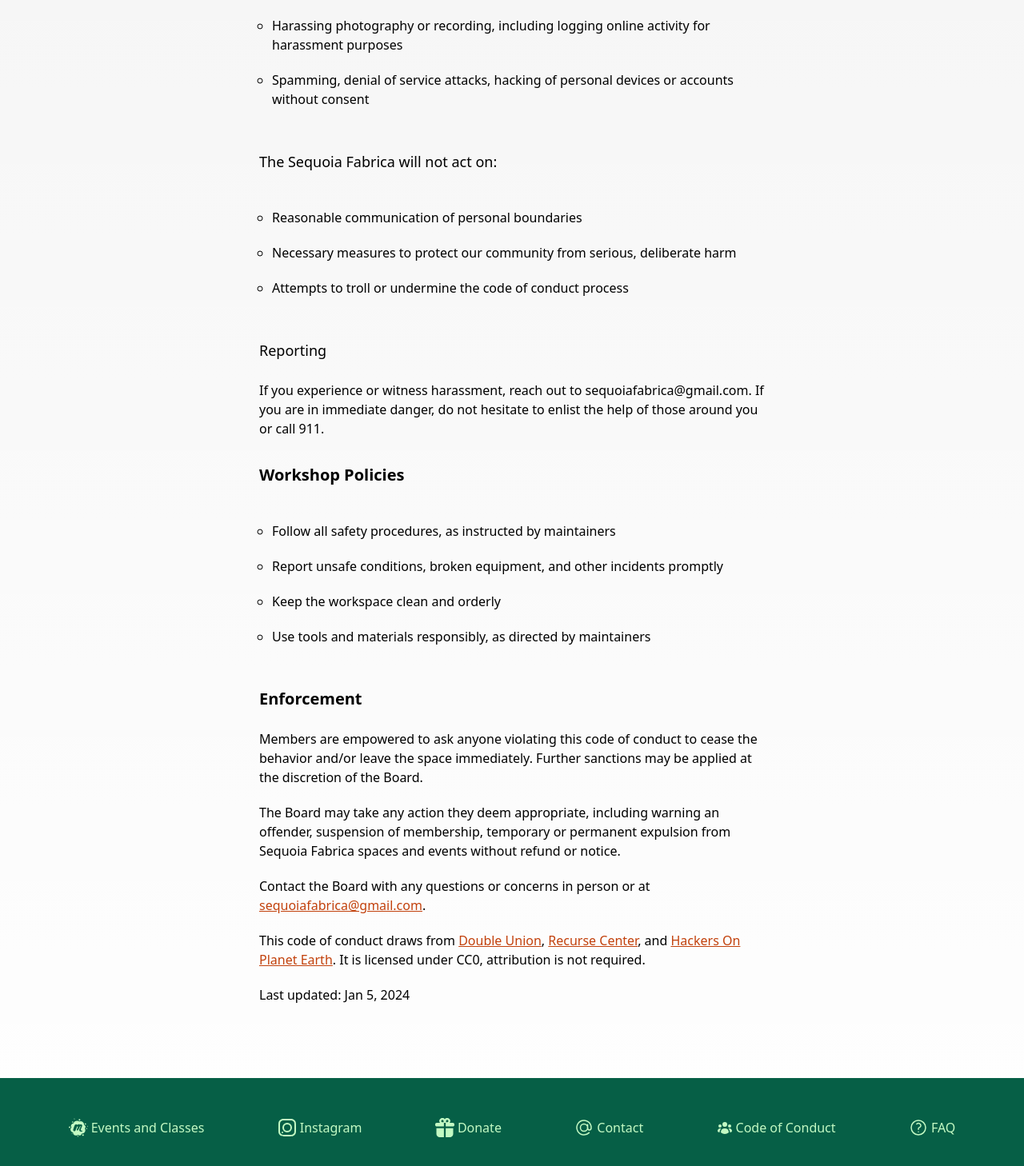
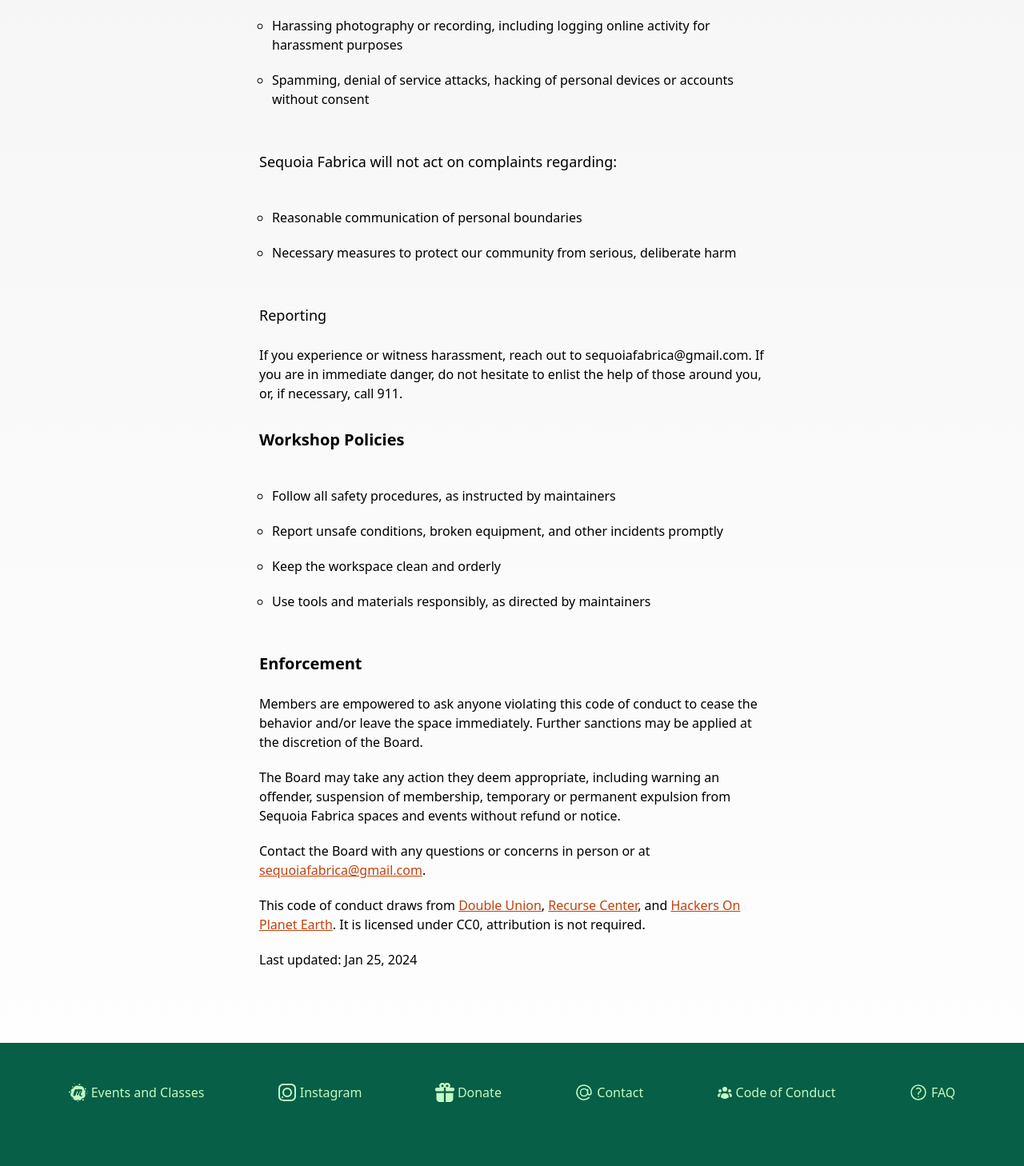
Before and after one commit to Sequoia-Fabrica/sequoia-fabrica-landing-page, a Next.js app: page /docs/code_of_conduct in a window 1280 px wide. Shown: the part 1140-2598 px from the top of the page at 80% size. Built offline with nearby package versions, Linux system fonts and the light colour scheme.

Commit message:
clarifying wording in CoC

```diff
--- a/src/pages/docs/code_of_conduct.mdx
+++ b/src/pages/docs/code_of_conduct.mdx
@@ -25,15 +25,14 @@ The Sequoia Fabrica (SF) community is dedicated to providing a harassment-free e
 - Harassing photography or recording, including logging online activity for harassment purposes
 - Spamming, denial of service attacks, hacking of personal devices or accounts without consent
 
-### The Sequoia Fabrica will not act on:
+### Sequoia Fabrica will not act on complaints regarding:
 
 - Reasonable communication of personal boundaries
 - Necessary measures to protect our community from serious, deliberate harm
-- Attempts to troll or undermine the code of conduct process
 
 ### Reporting
 
-If you experience or witness harassment, reach out to sequoiafabrica@gmail.com. If you are in immediate danger, do not hesitate to enlist the help of those around you or call 911.
+If you experience or witness harassment, reach out to sequoiafabrica@gmail.com. If you are in immediate danger, do not hesitate to enlist the help of those around you, or, if necessary, call 911.
 
 ## Workshop Policies
 
@@ -52,7 +51,7 @@ Contact the Board with any questions or concerns in person or at [sequoiafabrica
 
 This code of conduct draws from [Double Union](https://doubleunion.org/policies/#code-of-conduct), [Recurse Center](https://www.recurse.com/code-of-conduct), and [Hackers On Planet Earth](https://hope.net/codeofconduct.html). It is licensed under CC0, attribution is not required.
 
-Last updated: Jan 5, 2024
+Last updated: Jan 25, 2024
 
 export default function MDXPage({ children }) {
   return <DocumentLayout>{children}</DocumentLayout>;
```
